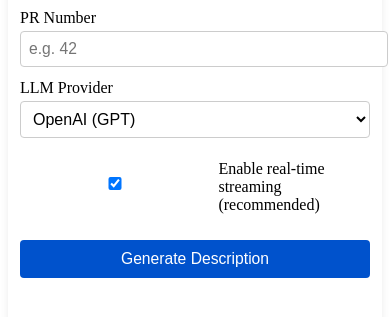
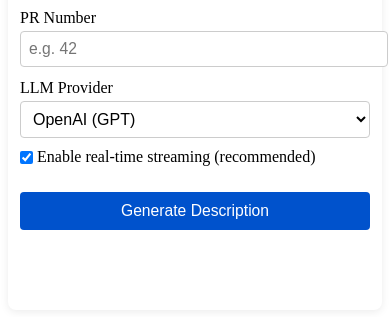
Before and after one commit to WilliamLINWEN/happyfriday, a website: page src/client/index.html in a window 390 px wide. Shown: the part 199-516 px from the top of the page. Drawn offline with Linux system fonts and the light colour scheme; no server answers.

Commit message:
fix: Adjust streaming toggle styles for better alignment and responsiveness

```diff
--- a/src/client/css/form-styles.css
+++ b/src/client/css/form-styles.css
@@ -244,19 +244,24 @@
   margin: 10px 0;
   display: flex;
   align-items: center;
-  gap: 8px;
+  gap: 0;
 }
 
 .streaming-toggle input[type="checkbox"] {
-  width: auto;
-  margin: 0;
+  width: auto !important;
+  margin: 0 !important;
+  margin-right: 4px !important;
+  flex-shrink: 0;
 }
 
 .streaming-toggle label {
-  margin: 0;
+  margin: 0 !important;
+  margin-top: 0 !important;
   font-weight: normal;
   cursor: pointer;
   user-select: none;
+  display: inline-block;
+  flex: 1;
 }
 
 /* Responsive design for streaming */
```
